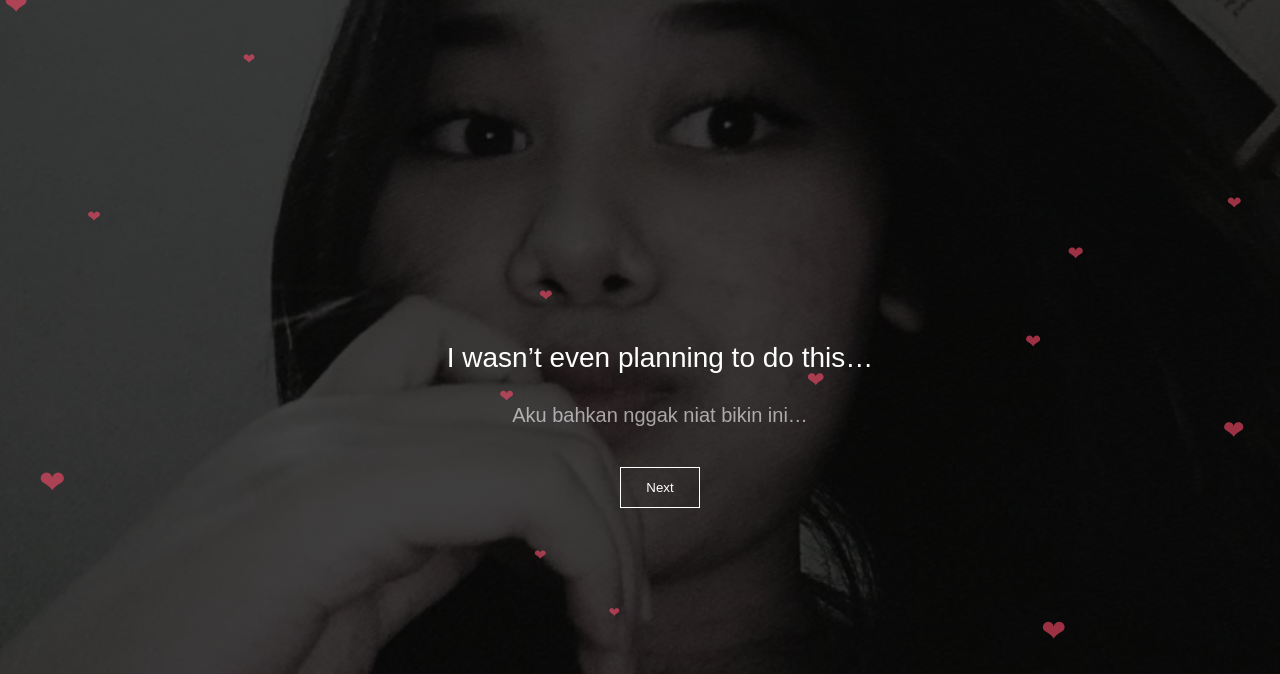
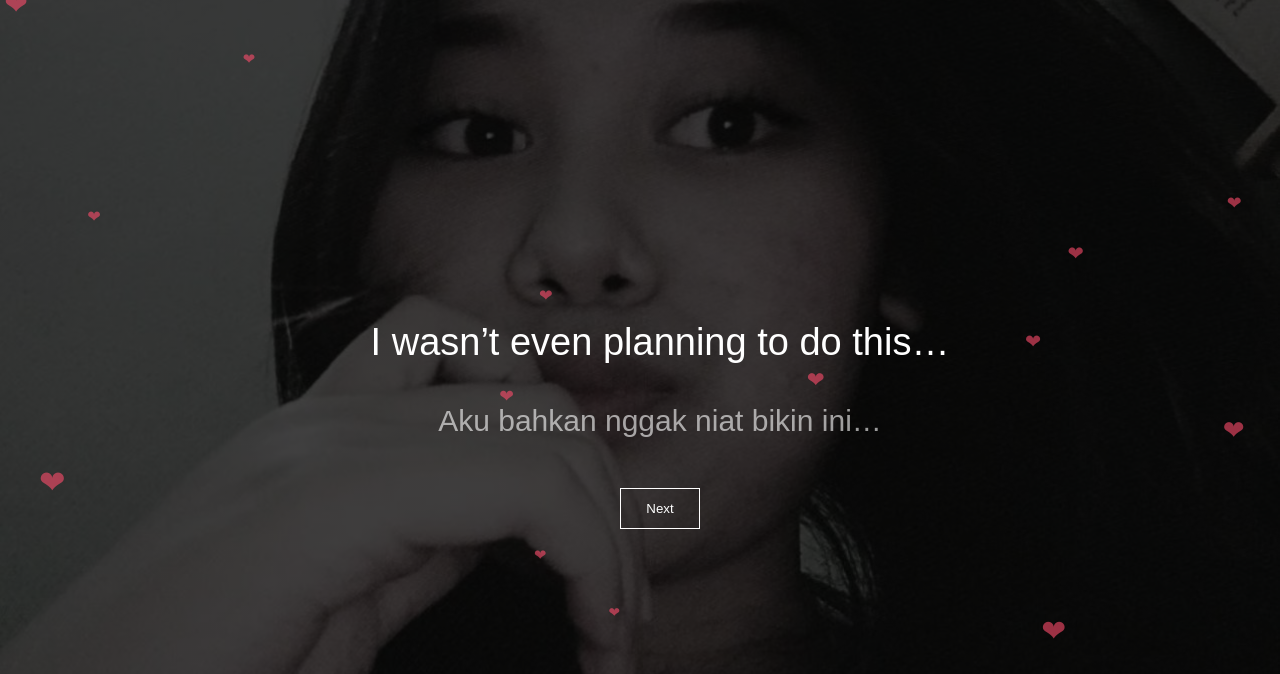
Before and after one commit to RioMartinez29/webforyou, a PHP site: page / in a window 1280 px wide. Shown: the top 674 px of the page. Run offline with PHP 8.4, Linux system fonts and the light colour scheme.

Commit message:
Update style.css

```diff
--- a/style.css
+++ b/style.css
@@ -43,12 +43,12 @@
   }
 
   .en {
-    font-size: 28px;
+    font-size: 38px;
     margin: 10px;
   }
 
   .id {
-    font-size: 20px;
+    font-size: 30px;
     opacity: 0.6;
   }
 
```
